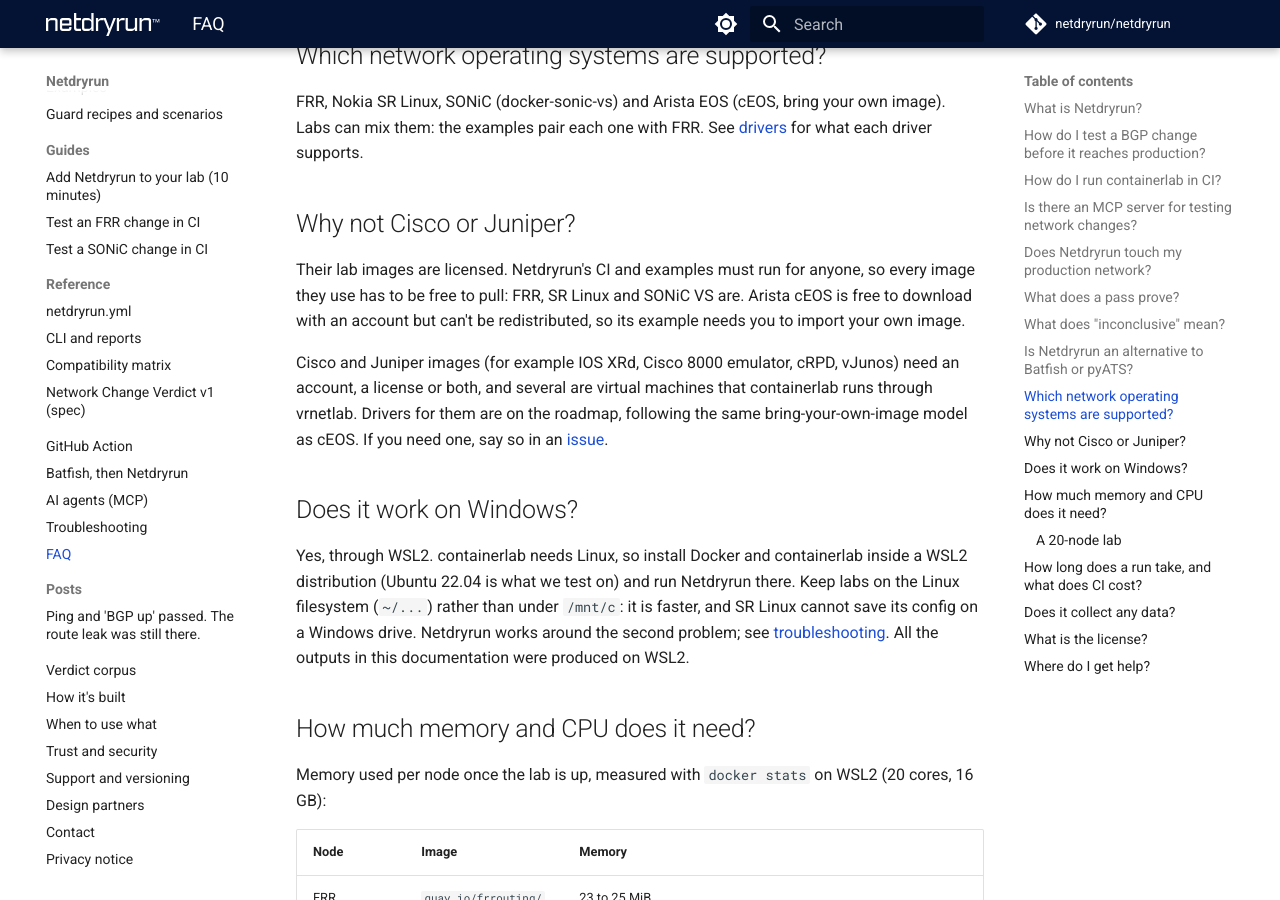
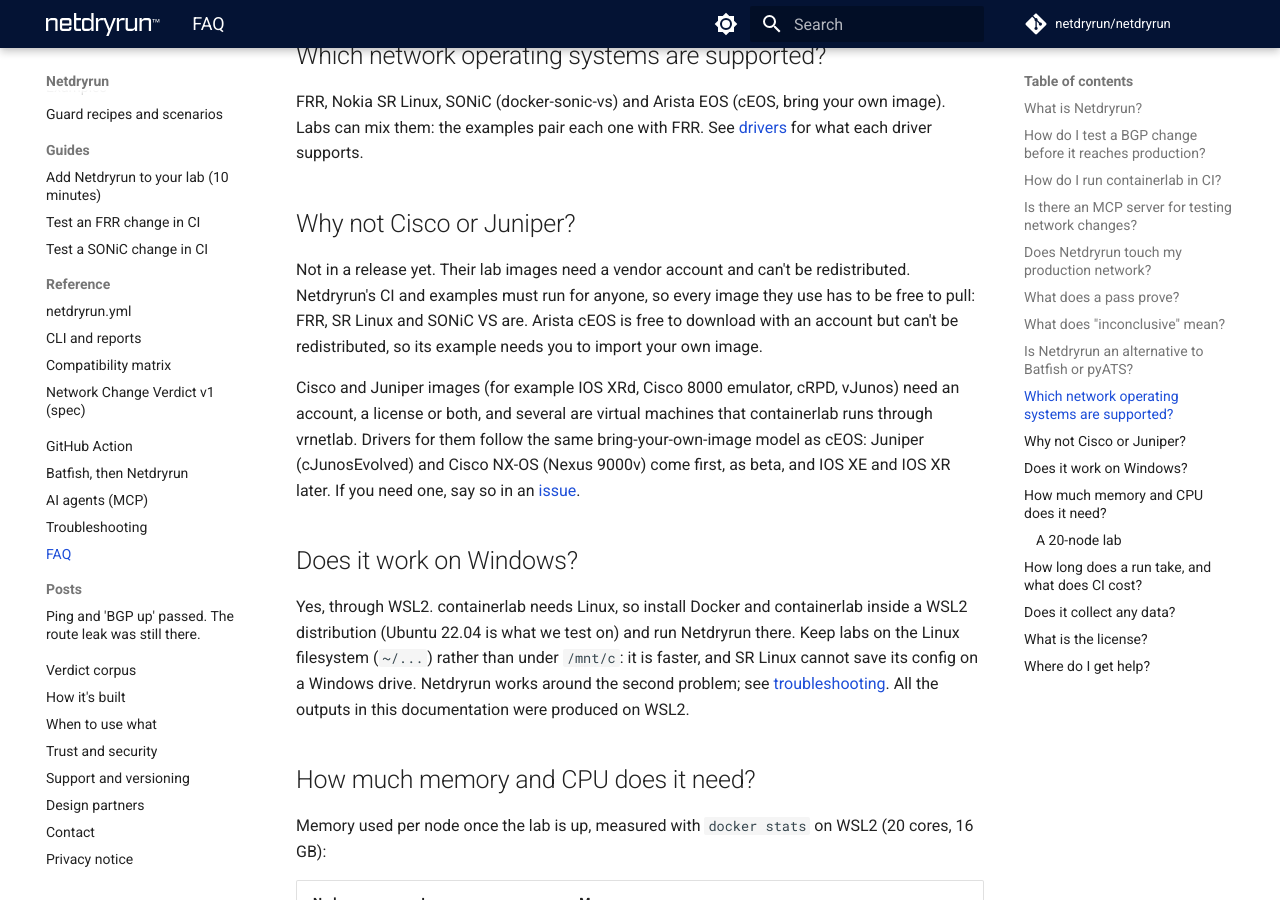
Before and after one commit to actions-marketplace-validations/netdryrun_Netdryrun, an MkDocs documentation site: the page built from website/docs/faq.md, in a window 1280 px wide and 900 px high, scrolled down 2781 px. Built offline with MkDocs 1.6.1 and Material for MkDocs 9.7.7, drawn with Linux system fonts in a browser that asks for light colours; plug-ins that fetch from the network failed and are left out; comment, search, counter and statistics services are not loaded.

Commit message:
Docs: Cisco/Juniper images need a vendor account, not a licence; Juniper and NX-OS are next

```diff
--- a/website/docs/faq.md
+++ b/website/docs/faq.md
@@ -58,9 +58,9 @@
 
 ## Why not Cisco or Juniper?
 
-Their lab images are licensed. Netdryrun's CI and examples must run for anyone, so every image they use has to be free to pull: FRR, SR Linux and SONiC VS are. Arista cEOS is free to download with an account but can't be redistributed, so its example needs you to import your own image.
+Not in a release yet. Their lab images need a vendor account and can't be redistributed. Netdryrun's CI and examples must run for anyone, so every image they use has to be free to pull: FRR, SR Linux and SONiC VS are. Arista cEOS is free to download with an account but can't be redistributed, so its example needs you to import your own image.
 
-Cisco and Juniper images (for example IOS XRd, Cisco 8000 emulator, cRPD, vJunos) need an account, a license or both, and several are virtual machines that containerlab runs through vrnetlab. Drivers for them are on the roadmap, following the same bring-your-own-image model as cEOS. If you need one, say so in an [issue](https://github.com/netdryrun/netdryrun/issues).
+Cisco and Juniper images (for example IOS XRd, Cisco 8000 emulator, cRPD, vJunos) need an account, a license or both, and several are virtual machines that containerlab runs through vrnetlab. Drivers for them follow the same bring-your-own-image model as cEOS: Juniper (cJunosEvolved) and Cisco NX-OS (Nexus 9000v) come first, as beta, and IOS XE and IOS XR later. If you need one, say so in an [issue](https://github.com/netdryrun/netdryrun/issues).
 
 ## Does it work on Windows?
 
--- a/website/docs/llms-full.txt
+++ b/website/docs/llms-full.txt
@@ -3481,9 +3481,9 @@
 
 ## Why not Cisco or Juniper?
 
-Their lab images are licensed. Netdryrun's CI and examples must run for anyone, so every image they use has to be free to pull: FRR, SR Linux and SONiC VS are. Arista cEOS is free to download with an account but can't be redistributed, so its example needs you to import your own image.
-
-Cisco and Juniper images (for example IOS XRd, Cisco 8000 emulator, cRPD, vJunos) need an account, a license or both, and several are virtual machines that containerlab runs through vrnetlab. Drivers for them are on the roadmap, following the same bring-your-own-image model as cEOS. If you need one, say so in an [issue](https://github.com/netdryrun/netdryrun/issues).
+Not in a release yet. Their lab images need a vendor account and can't be redistributed. Netdryrun's CI and examples must run for anyone, so every image they use has to be free to pull: FRR, SR Linux and SONiC VS are. Arista cEOS is free to download with an account but can't be redistributed, so its example needs you to import your own image.
+
+Cisco and Juniper images (for example IOS XRd, Cisco 8000 emulator, cRPD, vJunos) need an account, a license or both, and several are virtual machines that containerlab runs through vrnetlab. Drivers for them follow the same bring-your-own-image model as cEOS: Juniper (cJunosEvolved) and Cisco NX-OS (Nexus 9000v) come first, as beta, and IOS XE and IOS XR later. If you need one, say so in an [issue](https://github.com/netdryrun/netdryrun/issues).
 
 ## Does it work on Windows?
 
```
Also changed, not shown: README.md.
